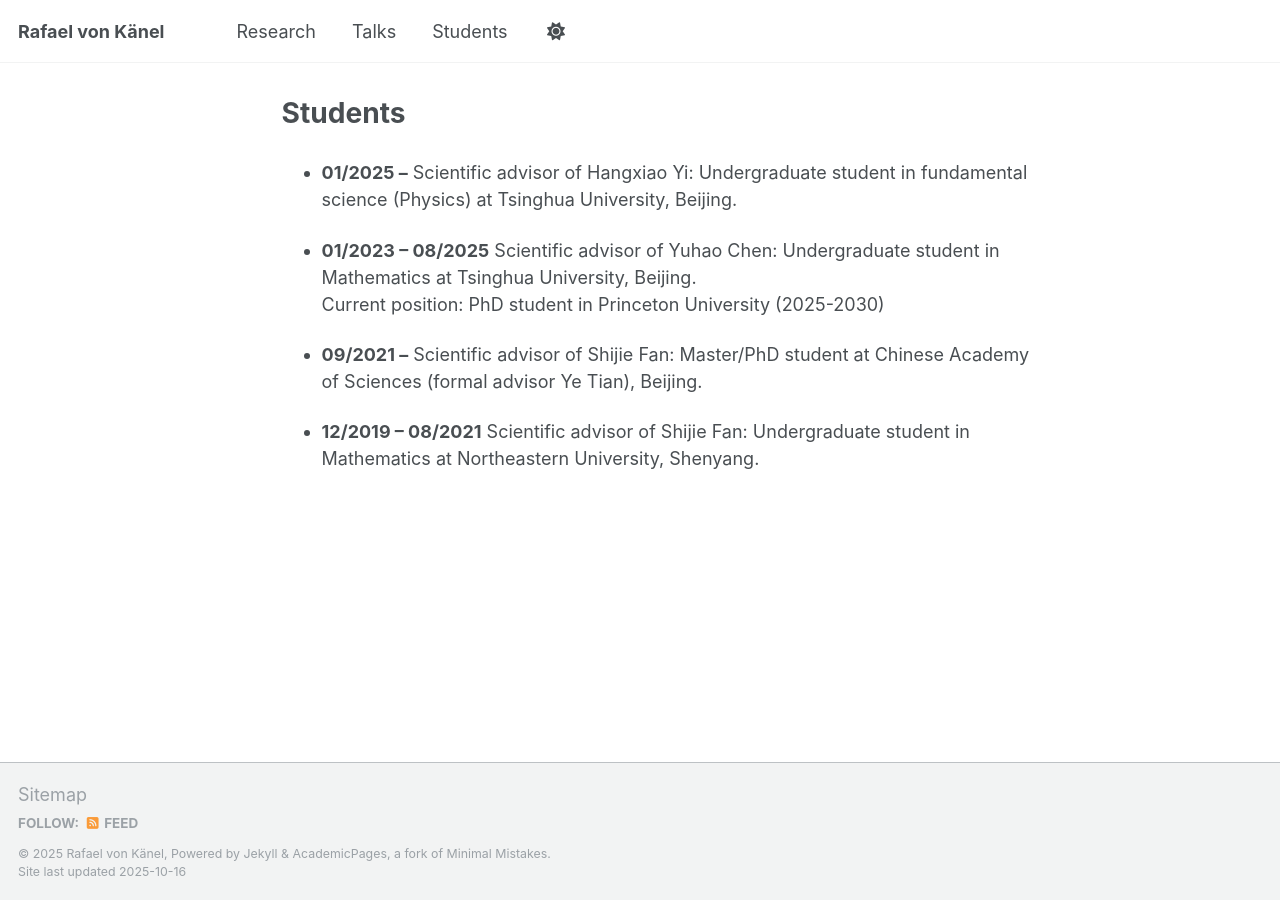
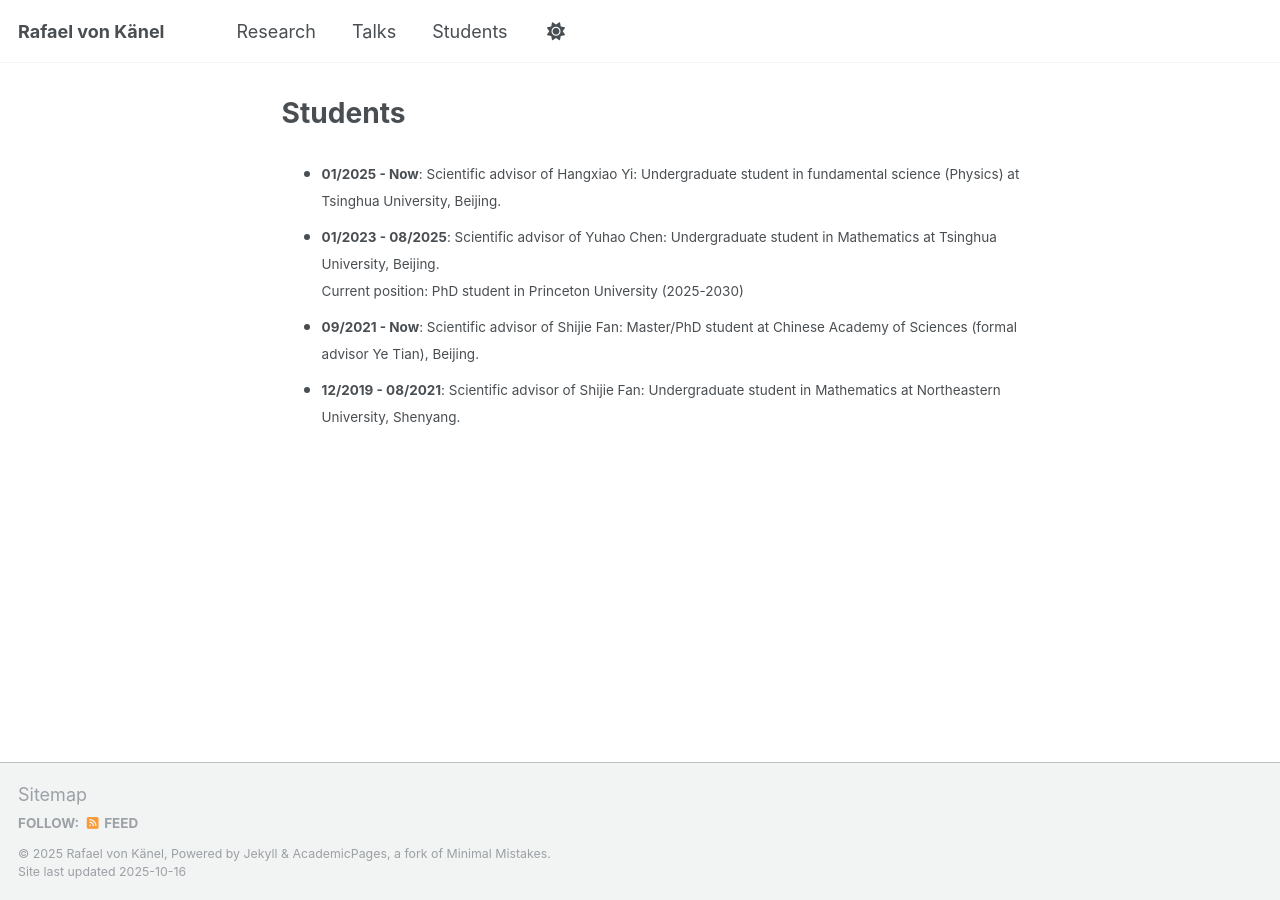
Before and after one commit to rafaelvonkanel/rafaelvonkanel.github.io, a Jekyll site: the page built from _pages/students.md, in a window 1280 px wide. Built offline with Jekyll 4.4.1, drawn with Linux system fonts in a browser that asks for light colours; a script that is not in the unit is left out.

Commit message:
Format student advisor entries in HTML
Updated student advisor entries with HTML formatting.

```diff
--- a/_pages/students.md
+++ b/_pages/students.md
@@ -5,11 +5,8 @@ permalink: /students/
 author_profile: false
 ---
 
-- **01/2025 --** Scientific advisor of Hangxiao Yi: Undergraduate student in fundamental science (Physics) at Tsinghua University, Beijing.
-
-- **01/2023 -- 08/2025** Scientific advisor of Yuhao Chen: Undergraduate student in Mathematics at Tsinghua University, Beijing.
-  Current position: PhD student in Princeton University (2025-2030)
-
-- **09/2021 --** Scientific advisor of Shijie Fan: Master/PhD student at Chinese Academy of Sciences (formal advisor Ye Tian), Beijing.
-
-- **12/2019 -- 08/2021** Scientific advisor of Shijie Fan: Undergraduate student in Mathematics at Northeastern University, Shenyang.
+- <small>**01/2025 - Now**: Scientific advisor of Hangxiao Yi: Undergraduate student in fundamental science (Physics) at Tsinghua University, Beijing.</small>
+- <small>**01/2023 - 08/2025**: Scientific advisor of Yuhao Chen: Undergraduate student in Mathematics at Tsinghua University, Beijing.
+  Current position: PhD student in Princeton University (2025-2030)</small>
+- <small>**09/2021 - Now**: Scientific advisor of Shijie Fan: Master/PhD student at Chinese Academy of Sciences (formal advisor Ye Tian), Beijing.</small>
+- <small>**12/2019 - 08/2021**: Scientific advisor of Shijie Fan: Undergraduate student in Mathematics at Northeastern University, Shenyang.</small>
```
